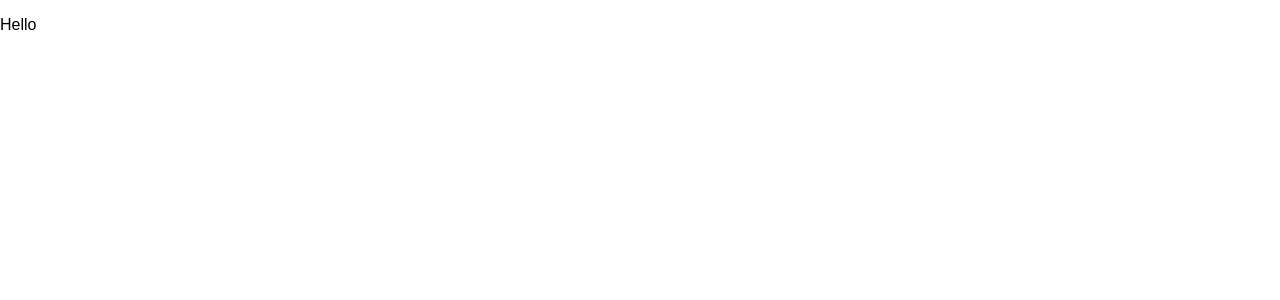
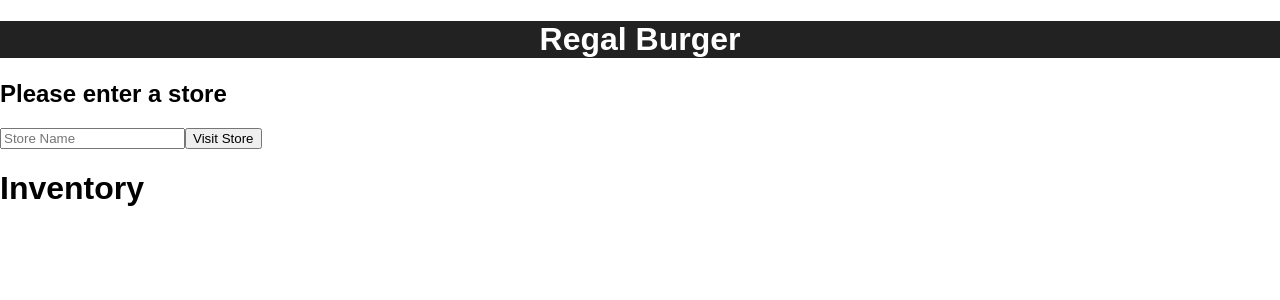
Before and after one commit to ikona23/madLab, a React (Create React App) app: page / in a window 1280 px wide. Shown: the top 300 px of the page. Built offline with nearby package versions, Linux system fonts and the light colour scheme.

Commit message:
Header component

```diff
--- a/public/index.html
+++ b/public/index.html
@@ -5,11 +5,12 @@
     <meta name="viewport" content="width=device-width, initial-scale=1">
     <link rel="shortcut icon" href="%PUBLIC_URL%/favicon.ico">
 
-    <title>React App</title>
+    <title>Store managment</title>
   </head>
   <body>
     <div id="root"></div>
-        <div id="main"></div>
+    <div id="burgers"></div>
+    <div id="menu"></div>
 
   </body>
 </html>
--- a/src/App.css
+++ b/src/App.css
@@ -9,6 +9,12 @@
 .App-logo {
   animation: App-logo-spin infinite 200s linear;
   height: 80px;
+}
+
+.header {
+  background-color: #222;
+  color: white;
+  text-align: center;
 }
 
 .App-header {
--- a/src/App.js
+++ b/src/App.js
@@ -1,15 +1,26 @@
 import React, { Component } from 'react';
-import { render } from 'react-dom';
 import logo from './logo.svg';
 import './App.css';
+import Header from './components/Header'
 import StorePicker from './components/StorePicker'
 
 
 class App extends Component {
   render() {
-    return <p>Hello</p>
+    return (
+      <div className="burgerOftheDay">
+      <div className="menu">
+        <Header />
+        <StorePicker />
+      </div>
+        <h1>Inventory</h1>
+      </div>
+    )
   }
 }
 
 
+
+
+
 export default App;
--- /dev/null
+++ b/src/components/Header.js
@@ -0,0 +1,11 @@
+import React from 'react';
+
+class Header extends React.Component{
+  render(){
+    return (
+      <h1 className="header">Regal Burger</h1>
+    )
+  }
+}
+
+export default Header;
--- a/src/components/StorePicker.js
+++ b/src/components/StorePicker.js
@@ -1,8 +1,8 @@
-import React, { Component } from 'react';
+import React from 'react';
 import { render } from 'react-dom';
 
 
-class StorePicker extends Component{
+class StorePicker extends React.Component{
   render(){
   return (
     <form className="store-selector">
```
